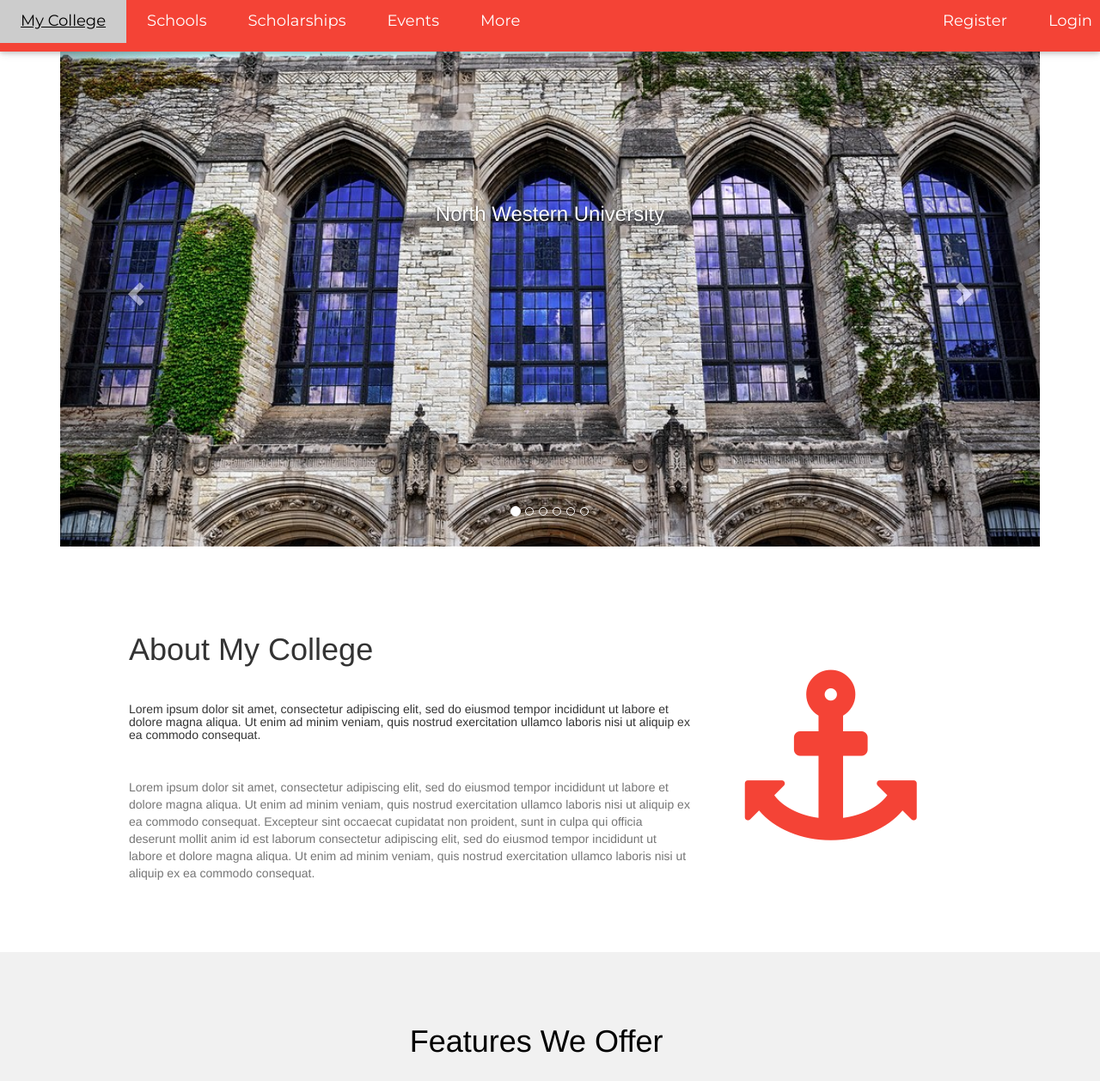
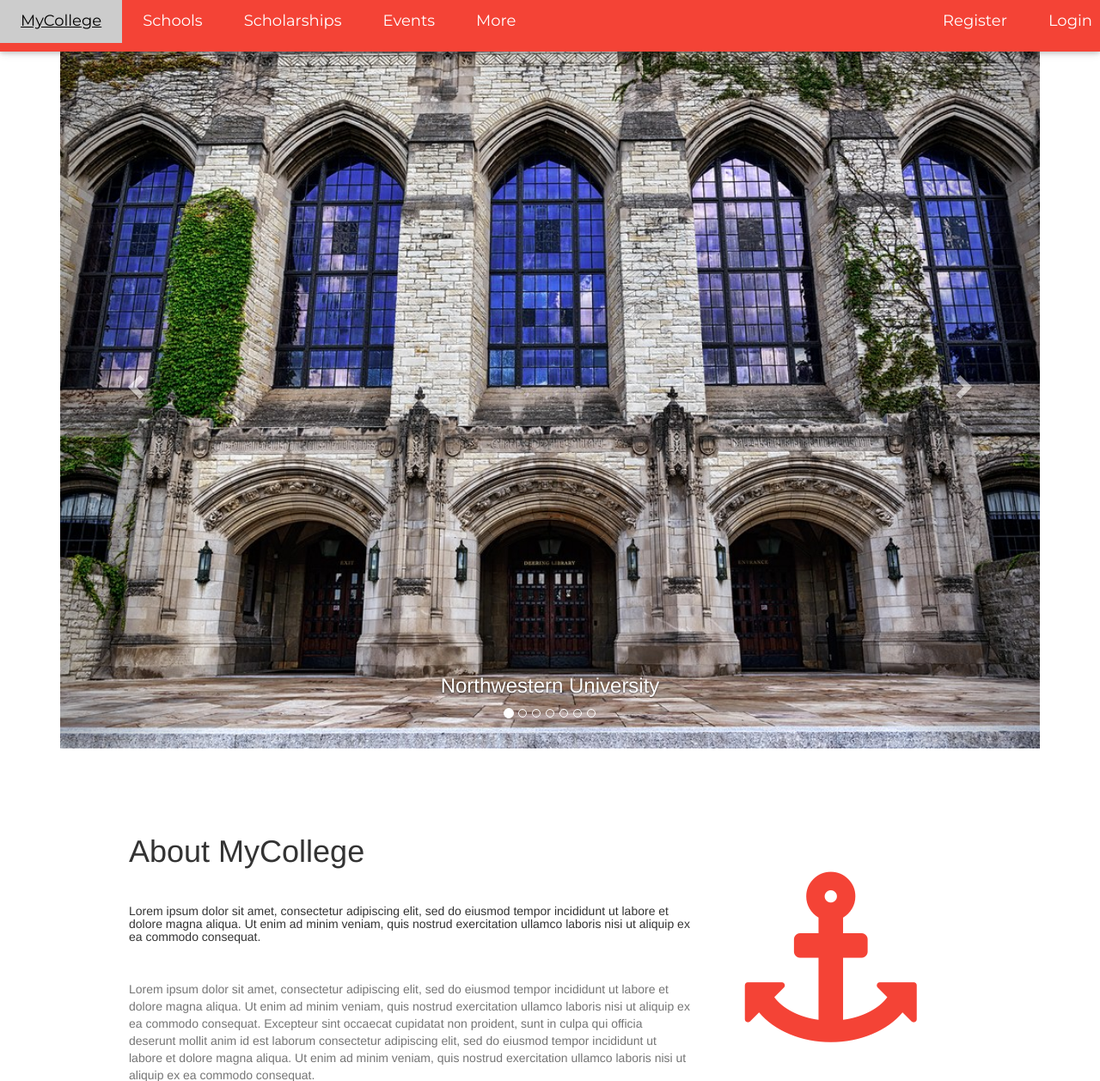
Before and after one commit to kalevias/MyCollege, a PHP site: page /index.php in a window 1280 px wide. Shown: the top 1258 px of the page at 86% size. Run offline with PHP 8.4, Linux system fonts and the light colour scheme; some libraries are stand-ins or nearby versions.

Commit message:
Fixed the carousel
Carousel was breaking fixed those issues.

Changed captions for images.

```diff
--- a/pages/homepage/index.php
+++ b/pages/homepage/index.php
@@ -20,7 +20,7 @@ body,h1,h2,h3,h4,h5,h6 {font-family: "Lato", sans-serif}
 <div class="w3-top">
   <div class="w3-bar w3-red w3-card w3-left-align w3-large">
     <a class="w3-bar-item w3-button w3-hide-medium w3-hide-large w3-right w3-padding-large w3-hover-white w3-large w3-red" href="javascript:void(0);" onclick="myFunction()" title="Toggle Navigation Menu"><i class="fa fa-bars"></i></a>
-    <a href="#" class="w3-bar-item w3-button w3-padding-large w3-white">My College</a>
+    <a href="#" class="w3-bar-item w3-button w3-padding-large w3-white">MyCollege</a>
     <a href="#" class="w3-bar-item w3-button w3-hide-small w3-padding-large w3-hover-white">Schools</a>
     <a href="#" class="w3-bar-item w3-button w3-hide-small w3-padding-large w3-hover-white">Scholarships</a>
     <a href="#" class="w3-bar-item w3-button w3-hide-small w3-padding-large w3-hover-white">Events</a>
@@ -333,35 +333,19 @@ window.onclick = function(event) {
 </div>
 
 <!-- Header -->
-
-<title>Bootstrap Example</title>
+<!DOCTYPE html>
+<html lang="en">
+<head>
+  <title>Bootstrap Example</title>
   <meta charset="utf-8">
   <meta name="viewport" content="width=device-width, initial-scale=1">
   <link rel="stylesheet" href="https://maxcdn.bootstrapcdn.com/bootstrap/3.3.7/css/bootstrap.min.css">
   <script src="https://ajax.googleapis.com/ajax/libs/jquery/3.2.1/jquery.min.js"></script>
   <script src="https://maxcdn.bootstrapcdn.com/bootstrap/3.3.7/js/bootstrap.min.js"></script>
-  <style>
-  .carousel-inner > .item > img,
-  .carousel-inner > .item > a > img {
-      width: 100%;
-      margin: auto;
-  }
-
-  .carousel-inner>.item {
-    position: relative;
-    max-height: 600px;
-}
-.carousel-caption {
-    position: absolute;
-    top: 50%;
-    transform: translateY(-50%);
-}
-  </style>
 </head>
 <body>
 
 <div class="container">
-  <br>
   <div id="myCarousel" class="carousel slide" data-ride="carousel">
     <!-- Indicators -->
     <ol class="carousel-indicators">
@@ -371,78 +355,89 @@ window.onclick = function(event) {
       <li data-target="#myCarousel" data-slide-to="3"></li>
       <li data-target="#myCarousel" data-slide-to="4"></li>
       <li data-target="#myCarousel" data-slide-to="5"></li>
+      <li data-target="#myCarousel" data-slide-to="6"></li>
     </ol>
 
     <!-- Wrapper for slides -->
-    <div class="carousel-inner" role="listbox">
+    <div class="carousel-inner">
+      <div class="item active">
+        <img src="/Images/NWUni.jpg" alt="Los Angeles" style="width:100%;">
+      <div class="carousel-caption">
+          <h3>Northwestern University</h3>
 
-      <div class="item active">
-        <img src="NWUni.jpg" alt="Chania" width="460" height="345">
-        <div class="carousel-caption">
-          <h3>North Western University</h3>
-          <p></p>
         </div>
       </div>
 
       <div class="item">
-        <img src="WashUni.jpg" alt="Chania" width="460" height="345">
-        <div class="carousel-caption">
-          <h3>Washington University</h3>
-          <p></p>
+        <img src="/Images/IndianaUni.jpg" alt="Chicago" style="width:100%;">
+      <div class="carousel-caption">
+          <h3>Indiana University</h3>
+
         </div>
       </div>
 
       <div class="item">
-        <img src="BrynMawrCollege.jpg" alt="Chania" width="460" height="345">
-        <div class="carousel-caption">
-          <h3>Bryn Mawr College</h3>
-          <p></p>
+        <img src="/Images/WashUni.jpg" alt="New york" style="width:100%;">
+      <div class="carousel-caption">
+          <h3>Washington University</h3>
+
         </div>
       </div>
 
       <div class="item">
-        <img src="IndianaUni.jpg" alt="Chania" width="460" height="345">
-        <div class="carousel-caption">
-          <h3>Indiana University</h3>
-          <p></p>
+        <img src="/Images/BrynMawrCollege.jpg" alt="New york" style="width:100%;">
+      <div class="carousel-caption">
+          <h3>Bryn Mawr College</h3>
+
         </div>
       </div>
 
-      <div class="item">
-        <img src="UniOfChi.jpg" alt="Chania" width="460" height="345">
-        <div class="carousel-caption">
-          <h3>University of Chicago</h3>
-          <p></p>
+
+
+       <div class="item">
+        <img src="/Images/UniOfChi.jpg" alt="New york" style="width:100%;">
+     <div class="carousel-caption">
+          <h3>University Of Chicago</h3>
+
         </div>
       </div>
 
-      <div class="item">
-        <img src="WellesleyCollege.jpg" alt="Chania" width="460" height="345">
-        <div class="carousel-caption">
-          <h3>Wellesley College
-          <p></p>
+       <div class="item">
+        <img src="/Images/WellesleyCollege.jpg" alt="New york" style="width:100%;">
+      <div class="carousel-caption">
+          <h3>Wellesley College</h3>
+
         </div>
       </div>
+
+
+
     </div>
 
     <!-- Left and right controls -->
-    <a class="left carousel-control" href="#myCarousel" role="button" data-slide="prev">
-      <span class="glyphicon glyphicon-chevron-left" aria-hidden="true"></span>
+    <a class="left carousel-control" href="#myCarousel" data-slide="prev">
+      <span class="glyphicon glyphicon-chevron-left"></span>
       <span class="sr-only">Previous</span>
     </a>
-    <a class="right carousel-control" href="#myCarousel" role="button" data-slide="next">
-      <span class="glyphicon glyphicon-chevron-right" aria-hidden="true"></span>
+    <a class="right carousel-control" href="#myCarousel" data-slide="next">
+      <span class="glyphicon glyphicon-chevron-right"></span>
       <span class="sr-only">Next</span>
     </a>
   </div>
 </div>
+
+</body>
+</html>
+
+
+
 
 
 <!-- First Grid -->
 <div class="w3-row-padding w3-padding-64 w3-container">
   <div class="w3-content">
     <div class="w3-twothird">
-      <h1>About My College</h1>
+      <h1>About MyCollege</h1>
       <h5 class="w3-padding-32">Lorem ipsum dolor sit amet, consectetur adipiscing elit, sed do eiusmod tempor incididunt ut labore et dolore magna aliqua. Ut enim ad minim veniam, quis nostrud exercitation ullamco laboris nisi ut aliquip ex ea commodo consequat.</h5>
 
       <p class="w3-text-grey">Lorem ipsum dolor sit amet, consectetur adipiscing elit, sed do eiusmod tempor incididunt ut labore et dolore magna aliqua. Ut enim ad minim veniam, quis nostrud exercitation ullamco laboris nisi ut aliquip ex ea commodo consequat. Excepteur sint
```
